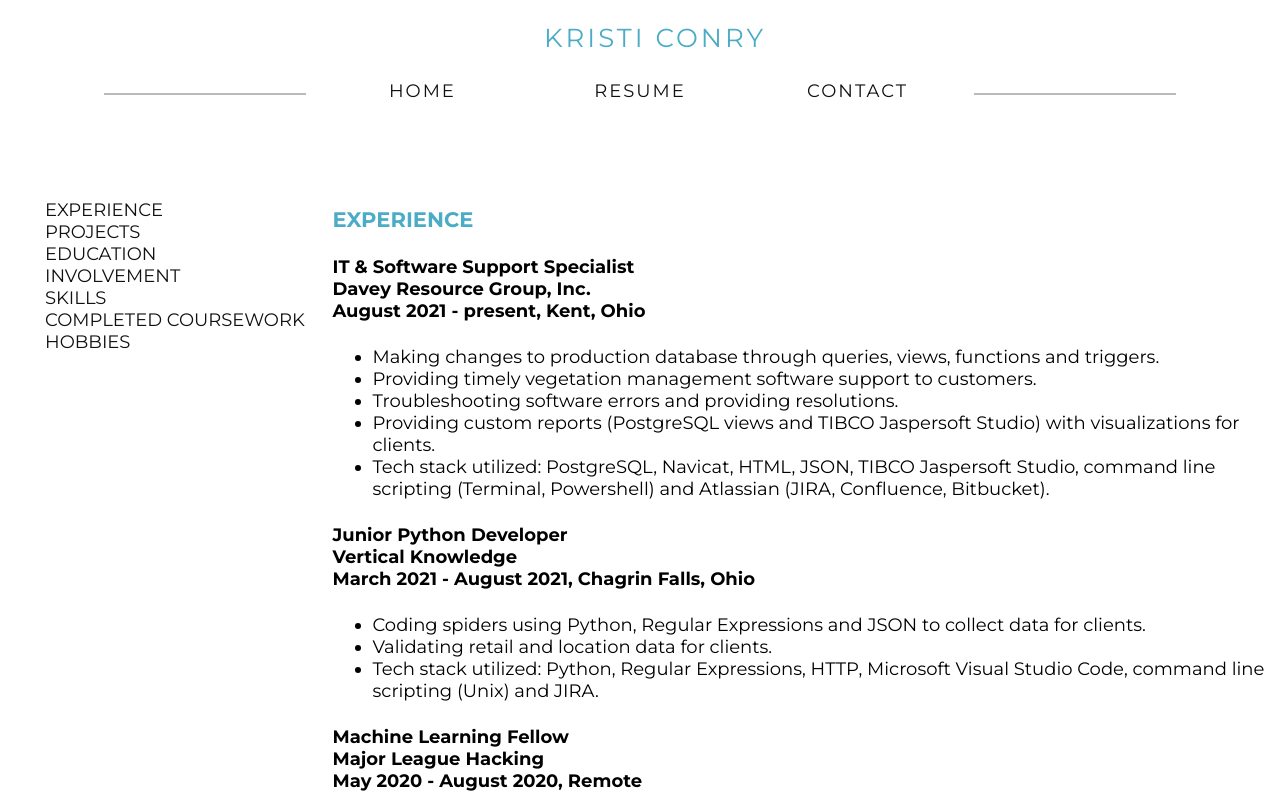
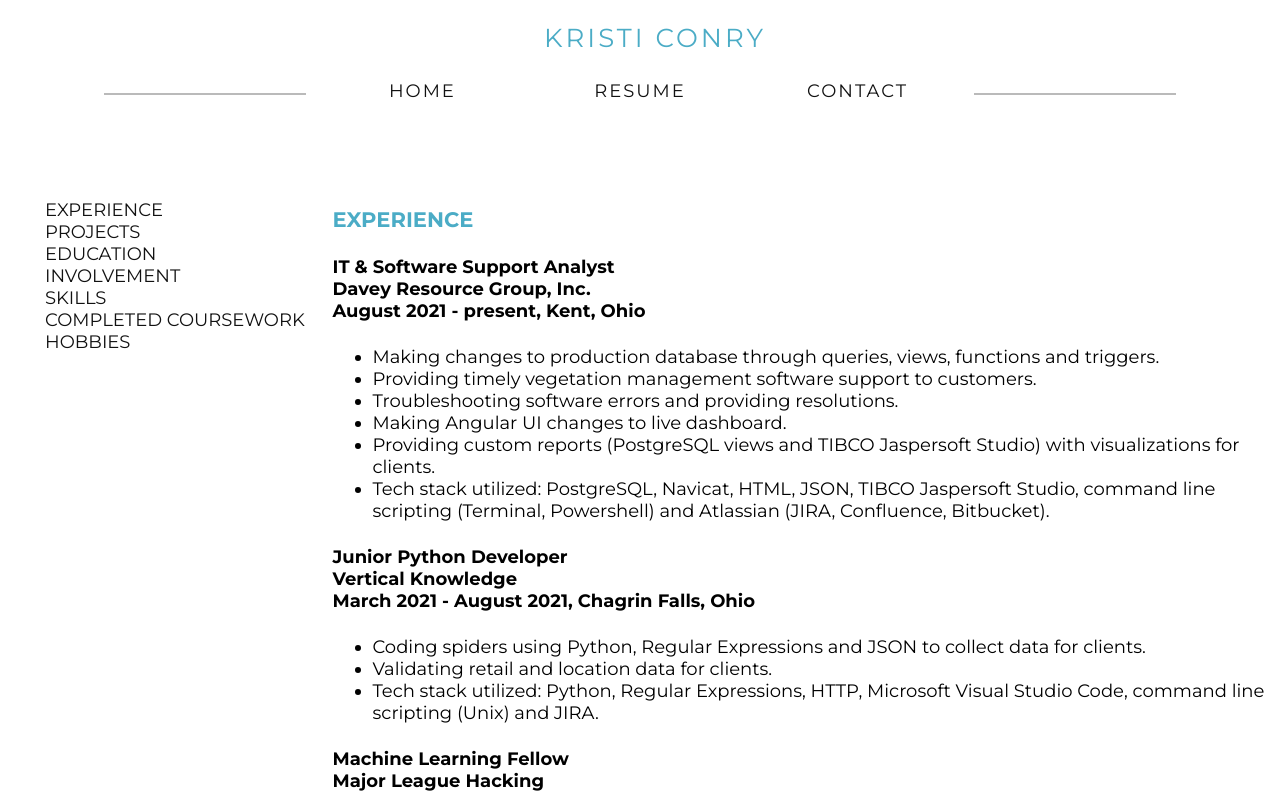
Before and after one commit to ktakattack/website, an Angular app: page /resume in a window 1280 px wide. Shown: the top 794 px of the page. Built offline with nearby package versions, Linux system fonts and the light colour scheme.

Commit message:
updating /resume

```diff
--- a/src/app/resume/resume.component.html
+++ b/src/app/resume/resume.component.html
@@ -35,7 +35,7 @@
             <a name="EXPERIENCE">EXPERIENCE</a>
         </h3>
         <h4>
-            IT & Software Support Specialist<br />
+            IT & Software Support Analyst<br />
             Davey Resource Group, Inc. <br />
             August 2021 - present, Kent, Ohio
         </h4>
@@ -43,6 +43,7 @@
             <li> Making changes to production database through queries, views, functions and triggers. </li>
             <li> Providing timely vegetation management software support to customers.</li>
             <li> Troubleshooting software errors and providing resolutions.</li>
+            <li> Making Angular UI changes to live dashboard.</li>
             <li> Providing custom reports (PostgreSQL views and TIBCO Jaspersoft Studio) with visualizations for
                 clients.</li>
             <li> Tech stack utilized: PostgreSQL, Navicat, HTML, JSON, TIBCO Jaspersoft Studio, command line scripting
@@ -223,7 +224,7 @@
             <a name="HOBBIES">HOBBIES</a>
         </h3>
         <p>
-            cooking | board games | reading | gardening
+            my dogs | cooking | board games | reading | gardening
         </p>
     </article>
 
```
